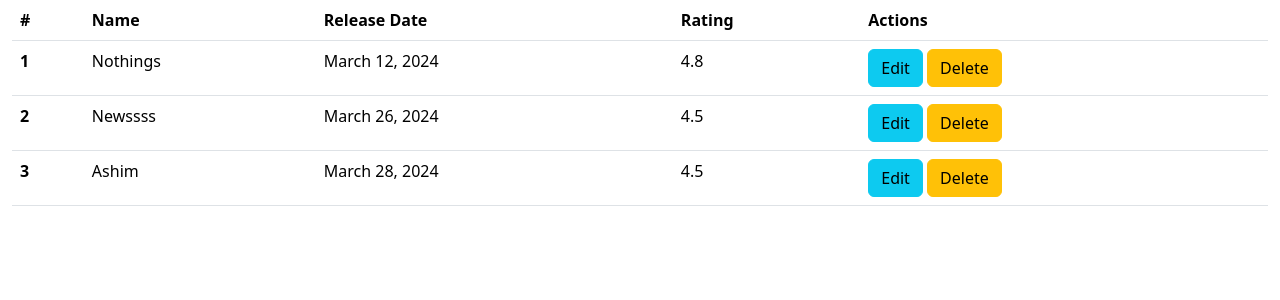
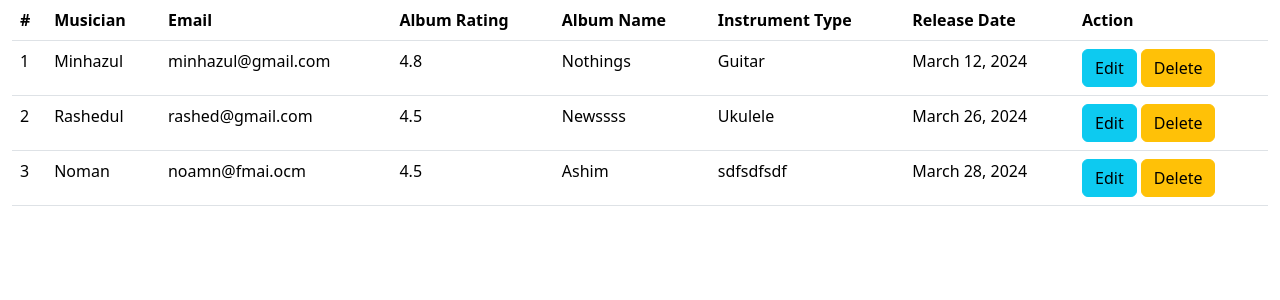
Before and after one commit to minhazul-ashim/django-musician, a Django app: page /app/listAlbums/ in a window 1280 px wide. Shown: the part 56-356 px from the top of the page. Run offline with Django 5.2, Linux system fonts and the light colour scheme; data comes from the database, SQL or seed files in the repository; both versions use the stored data as it was after the commit.

Commit message:
completed

```diff
--- a/app/templates/albums.html
+++ b/app/templates/albums.html
@@ -4,22 +4,30 @@
     <thead>
       <tr>
         <th scope="col">#</th>
-        <th scope="col">Name</th>
+        <th scope="col">Musician</th>
+        <th scope="col">Email</th>
+        <th scope="col">Album Rating</th>
+        <th scope="col">Album Name</th>
+        <th scope="col">Instrument Type</th>
         <th scope="col">Release Date</th>
-        <th scope="col">Rating</th>
-        <th scope="col">Actions</th>
+        <th scope="col">Action</th>
       </tr>
     </thead>
     <tbody>
       {% for album in data %}
       <tr>
-        <th scope="row">{{ album.id }}</th>
-        <td>{{ album.name }}</td>
-        <td>{{ album.releaseDate }}</td>
-        <td>{{ album.rating }}</td>
+        <td scope="col">{{album.id}}</td>
+        <td scope="col">{{album.musician.firstName}}</td>
+        <td scope="col">{{album.musician.email}}</td>
+        <td scope="col">{{album.rating}}</td>
+        <td scope="col">{{album.name}}</td>
+        <td scope="col">{{album.musician.instrumentType}}</td>
+        <td scope="col">{{album.releaseDate}}</td>
         <td>
-          <button class="btn btn-info">Edit</button>
-          <button class="btn btn-warning">Delete</button>
+          <a href="{% url 'editAlbumPage' album.id %}" class="btn btn-info"
+            >Edit</a
+          >
+          <a  href="{% url 'deleteAlbum' album.id %}" class="btn btn-warning">Delete</a>
         </td>
       </tr>
       {% endfor %}
--- a/app/templates/musicians.html
+++ b/app/templates/musicians.html
@@ -18,8 +18,8 @@
         <td>{{ musician.lastName }}</td>
         <td>{{ musician.instrumentType }}</td>
         <td>
-          <button class="btn btn-info">Edit</button>
-          <button class="btn btn-warning">Delete</button>
+          <a href="{% url 'editMusicianPage' musician.id %}" class="btn btn-info">Edit</a>
+          <a  href="{% url 'deleteMusician' musician.id %}" class="btn btn-warning">Delete</a>
         </td>
       </tr>
       {% endfor %}
--- a/app/urls.py
+++ b/app/urls.py
@@ -21,9 +21,11 @@ from . import views;
 urlpatterns = [
     path('admin/', admin.site.urls),
     path('addMusician/', views.addMusician, name="addMusicianPage"),
-    path('editMusician/', views.editMusician, name="editMusicianPage" ),
+    path('editMusician/<int:id>', views.editMusician, name="editMusicianPage" ),
     path('listMusician/', views.listMusicians, name="musiciansPage"),
     path('addAlbum/', views.addAlbum, name="addAlbumPage"),
-    path('editAlbum/', views.editAlbum, name="editAlbumPage"),
+    path('editAlbum/<int:id>', views.editAlbum, name="editAlbumPage"),
     path('listAlbums/', views.listAlbums, name="albumsPage"),
+    path('deleteMusician/<int:id>', views.deleteMusician, name="deleteMusician"),
+    path('deleteAlbum/<int:id>', views.deleteAlbum, name="deleteAlbum"),
 ]
--- a/app/views.py
+++ b/app/views.py
@@ -20,8 +20,20 @@ def listMusicians(request) :
     return render(request, 'musicians.html', {"data" : data});
 
 # Create your views here.
-def editMusician(request) :
-    return render(request, 'editMusician.html');
+def editMusician(request, id) :
+    musician = models.Musician.objects.get(pk=id)
+    form =  forms.MusicianForm(instance=musician)
+    if request.method == 'POST' :
+        form =  forms.MusicianForm(request.POST, instance=musician)
+        if(form.is_valid()) :
+            form.save();
+            return redirect('musiciansPage');
+    return render(request, 'editMusicians.html', {"form" : form, "musician": musician});
+
+
+def deleteMusician(request, id) :
+    album = models.Musician.objects.get(pk=id).delete();
+    return redirect('musiciansPage')
 
 # Create your views here.
 def addAlbum(request) :
@@ -41,5 +53,16 @@ def listAlbums(request) :
     return render(request, 'albums.html', {"data" : data});
 
 # Create your views here.
-def editAlbum(request) :
-    return render(request, 'editAlbum.html');
+def editAlbum(request, id) :
+    album = models.Album.objects.get(pk=id);
+    form = forms.AlbumForm(instance=album);
+    if request.method == 'POST' :
+        form = forms.AlbumForm(request.POST, instance=album);
+        if(form.is_valid()):
+            form.save();
+            return redirect('albumsPage');
+    return render(request, 'editAlbums.html', {"form": form});
+
+def deleteAlbum(request, id) :
+    album = models.Album.objects.get(pk=id).delete();
+    return redirect('albumsPage')
```
Also changed, not shown: app/templates/editAlbums.html (+7 -3 lines), app/templates/editMusicians.html (+7 -1 lines), db.sqlite3.
